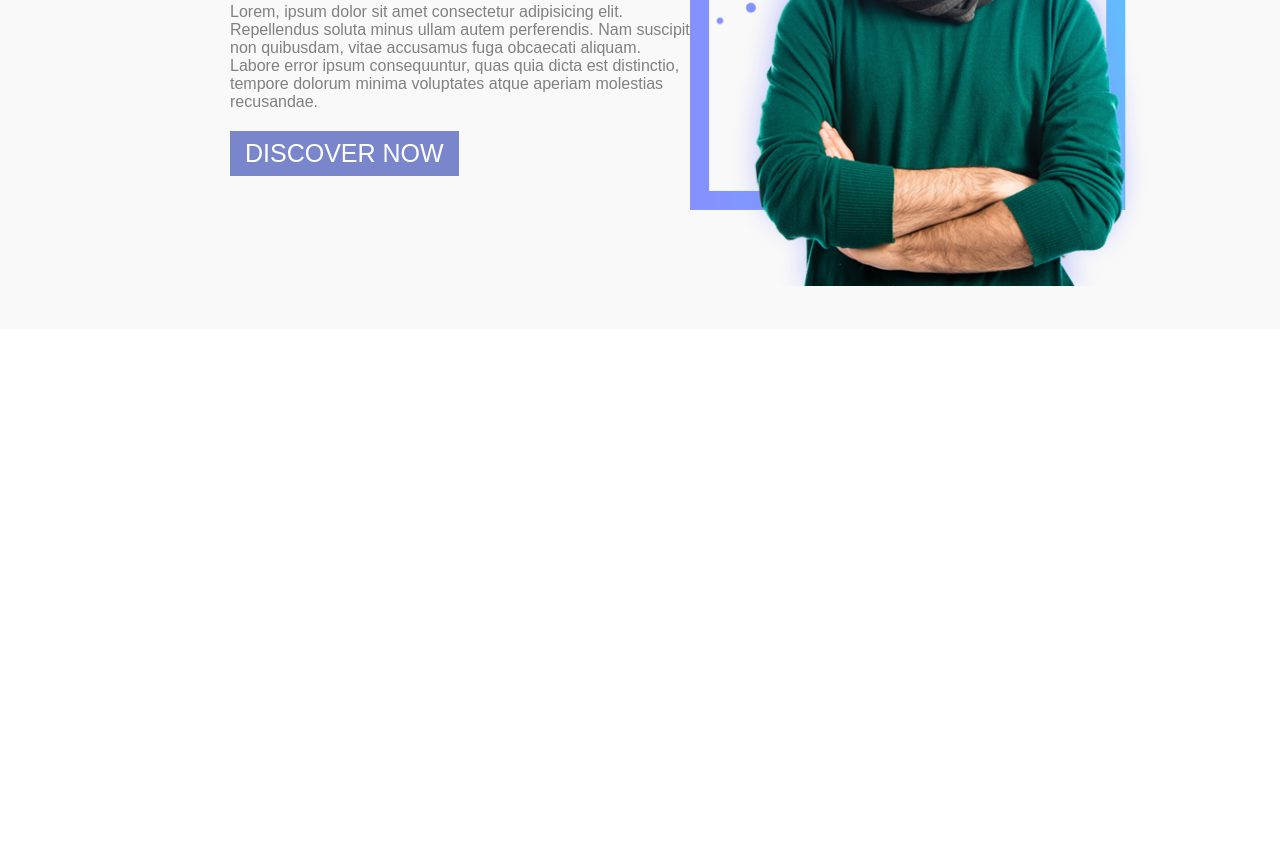
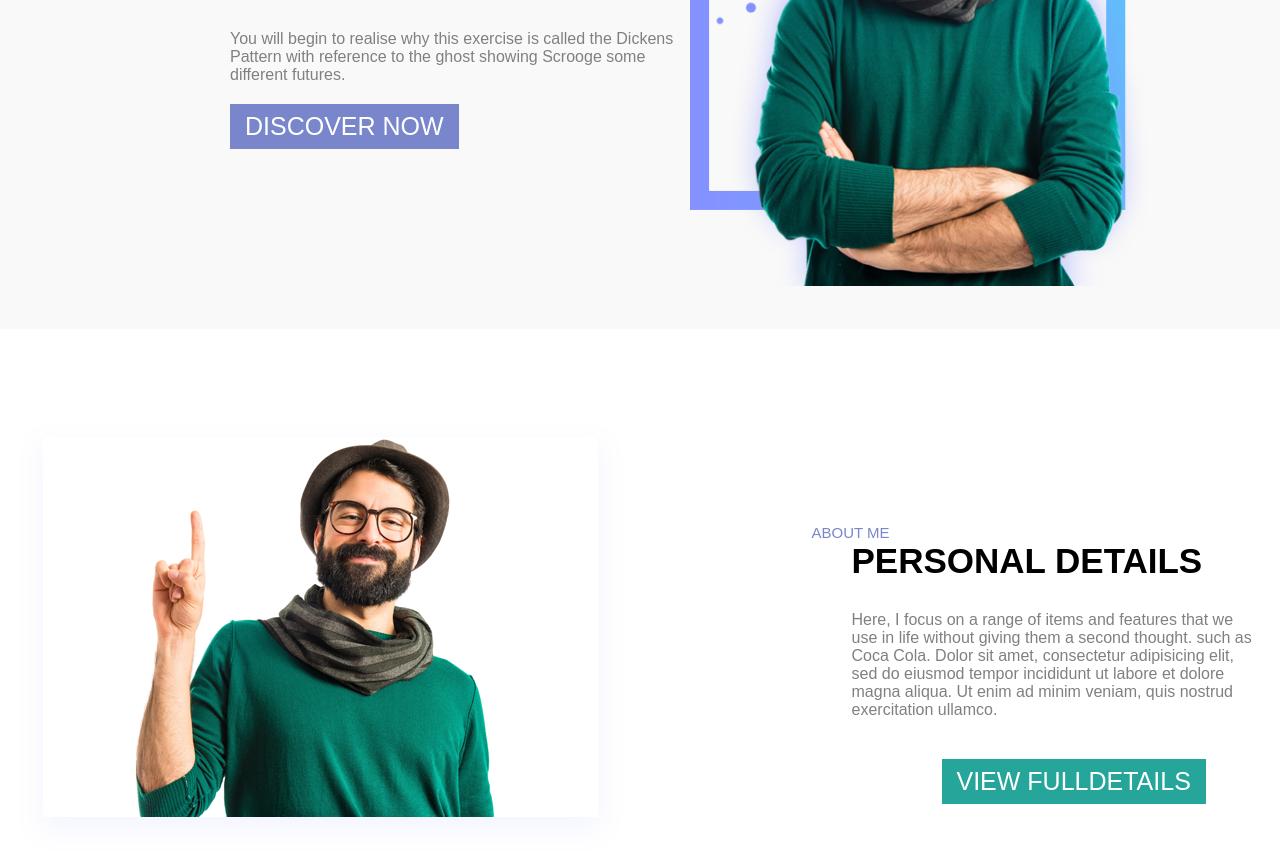
Before and after one commit to devlrakib/2nd-website, a plain HTML site: page index.html in a window 1280 px wide. Shown: the part 406-1265 px from the top of the page. Before the commit the page ends 800 px from the top, so only its background shows below. Drawn offline with Linux system fonts and the light colour scheme.

Commit message:
first commit

```diff
--- a/index.html
+++ b/index.html
@@ -33,7 +33,7 @@
     <div class="half1">
         <h3>THIS IS ME</h3>
         <h1 style="font-size: 80px;">PHILIP GILBERT</h1>
-        <p>Lorem, ipsum dolor sit amet consectetur adipisicing elit. Repellendus soluta minus ullam autem perferendis. Nam suscipit non quibusdam, vitae accusamus fuga obcaecati aliquam. Labore error ipsum consequuntur, quas quia dicta est distinctio, tempore dolorum minima voluptates atque aperiam molestias recusandae.</p>
+        <p>You will begin to realise why this exercise is called the Dickens Pattern with reference to the ghost showing Scrooge some different futures.</p>
         <input type="button" value="DISCOVER NOW">
 
     </div>
@@ -46,8 +46,19 @@
                                                                    <!-- Section Two Start -->
 
 
-<section>
+<section class="section2">
+ <div class="class="half3"">
+    <img src="./Images/man2.webp" alt="">
+ </div>
+ <div class="half4">
+    <h3>ABOUT ME</h3>
+    <h1>PERSONAL DETAILS</h1>
+    <p>Here, I focus on a range of items and features that we use in life without giving them a second thought. such as Coca Cola. Dolor sit amet, consectetur adipisicing elit, sed do eiusmod tempor incididunt ut labore et dolore magna aliqua. Ut enim ad minim veniam, quis nostrud exercitation ullamco.
+    </p>
+    <input type="button" value="VIEW FULLDETAILS">
 
+    </input>
+ </div>
 </section>
 
                                                                    <!-- Section Two End -->
--- a/style.css
+++ b/style.css
@@ -59,7 +59,7 @@ header .navbar ul li a:hover{
                                                                     /* Heading Tag CSS END */
 
                                                                     /* Section One Start Style */
-    .section1{
+.section1{
     background-color: #f9f9f9;
     width: 100%;
     height: 665px;
@@ -109,3 +109,53 @@ header .navbar ul li a:hover{
     color: white;
     font-size: 25px;
 }
+
+                                                                                       /* Section One End */
+
+                                                                                       /* Section Two Start Styles */
+
+.section2{
+    width: 100%;
+    height: 620px;
+    display: flex;
+    justify-content: center;
+    align-items: center;
+}
+
+
+.half3, .half4{
+    max-width: 50%;
+}
+
+.half4 h3{
+    margin-left: 190px;
+    margin-top: 50px;
+    font-weight: normal;
+    color: #7986CB;
+    font-size: 15px;
+}
+
+.half4 h1{
+    font-weight: bold;
+    font-size: 35px;
+    margin-left: 230px;
+    /* margin-top: 10px; */
+}
+
+.half4 p{
+    margin-left: 230px;
+    color: gray;
+    margin-top: 30px;
+}
+
+.section2 input {
+    margin-top: 40px;
+    margin-left: 50%;
+    padding: 8px 15px;
+    border: none;
+    background-color: #26A69A;
+    color: white;
+    font-size: 25px;
+}
+
+                                                                                       /* Section Two END Styles */
```
